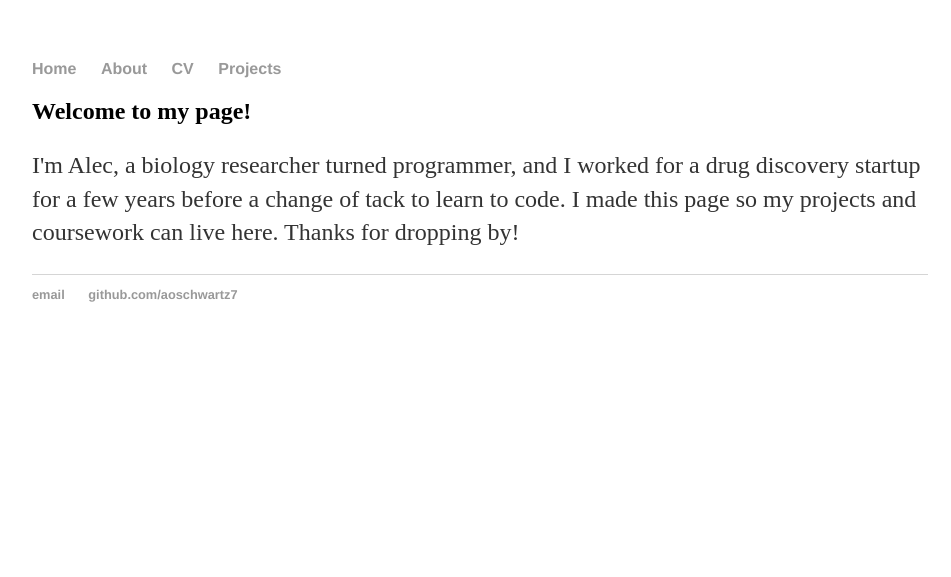
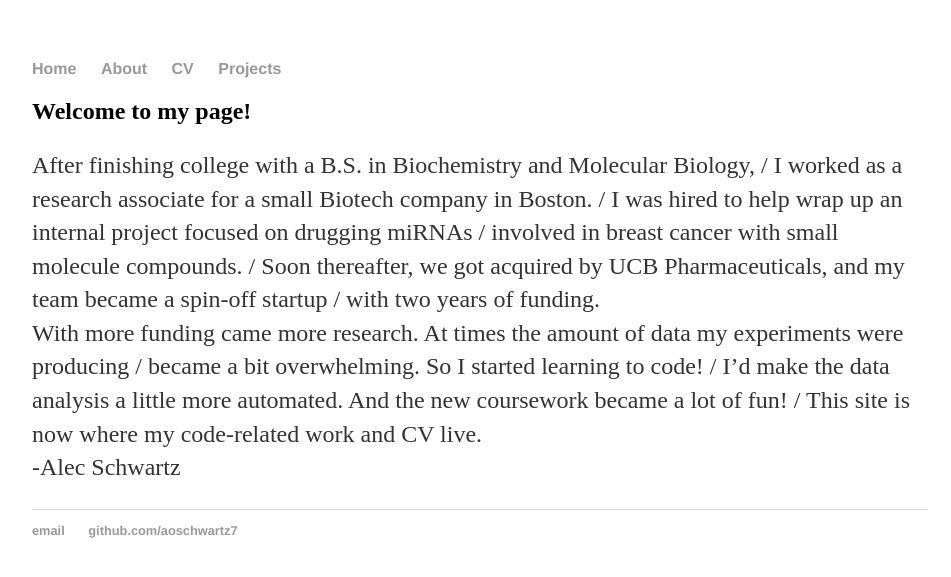
Before and after one commit to aoschwartz7/aoschwartz7.github.io, a Jekyll site: the page built from index.html, in a window 1280 px wide. Shown: the top 577 px of the page, without its empty margins (160-1111 px from the left). Built offline with Jekyll 4.4.1, drawn with Linux system fonts in a browser that asks for light colours.

Commit message:
Update index.html

```diff
--- a/index.html
+++ b/index.html
@@ -4,6 +4,15 @@ title: Alec Schwartz
 ---
 <div class="blurb">
 	<h2>Welcome to my page!</h2>
-	<p>I'm Alec, a biology researcher turned programmer, and I worked for a drug discovery startup for a few years before a change of tack to learn to code.
-		I made this page so my projects and coursework can live here. Thanks for dropping by!</p>
+	<p>After finishing college with a B.S. in Biochemistry and Molecular Biology, /
+	I worked as a research associate for a small Biotech company in Boston. /
+	I was hired to help wrap up an internal project focused on drugging miRNAs /
+	involved in breast cancer with small molecule compounds. /
+	Soon thereafter, we got acquired by UCB Pharmaceuticals, and my team became a spin-off startup /
+	with two years of funding. <br>
+	With more funding came more research. At times the amount of data my experiments were producing /
+	became a bit overwhelming. So I started learning to code! /
+	I’d make the data analysis a little more automated. And the new coursework became a lot of fun! /
+	This site is now where my code-related work and CV live. <br>
+	-Alec Schwartz </p>
 </div><!-- /.blurb -->
```
